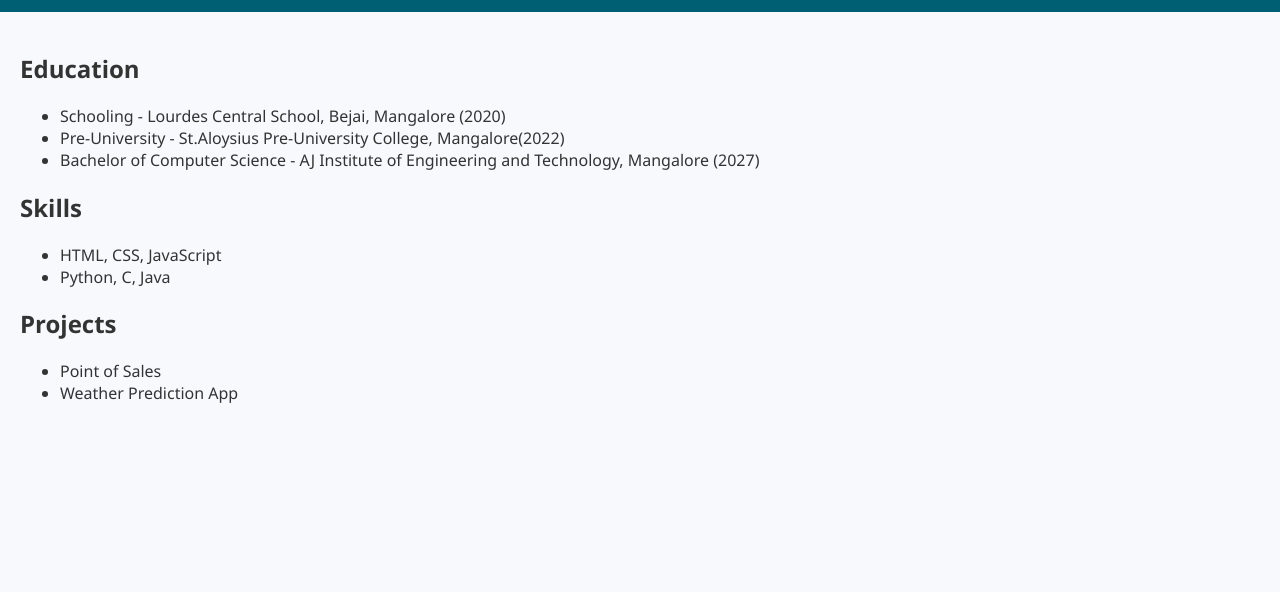
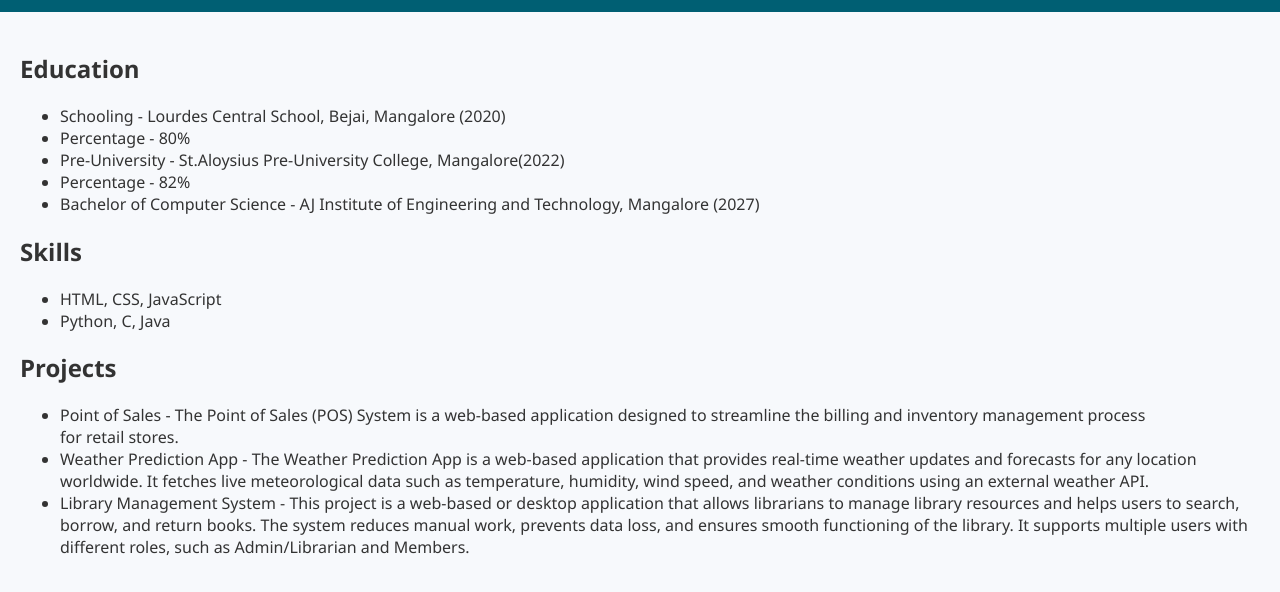
Before and after one commit to saanvipradhan23/resume-website, a plain HTML site: page resume.html in a window 1280 px wide. Shown: the part 126-718 px from the top of the page. Drawn offline with Linux system fonts and the light colour scheme.

Commit message:
Update resume.html

```diff
--- a/resume.html
+++ b/resume.html
@@ -21,7 +21,9 @@
             <h2>Education</h2>
             <ul>
                 <li>Schooling - Lourdes Central School, Bejai, Mangalore (2020)</li>
+                 <li>Percentage - 80%</li>
                 <li>Pre-University - St.Aloysius Pre-University College, Mangalore(2022)</li>
+                 <li>Percentage - 82%</li>
                 <li>Bachelor of Computer Science - AJ Institute of Engineering and Technology, Mangalore (2027)</li>
             </ul>
 
@@ -33,8 +35,9 @@
 
             <h2>Projects</h2>
             <ul>
-                <li>Point of Sales</li>
-                <li>Weather Prediction App</li>
+                <li>Point of Sales - The Point of Sales (POS) System is a web-based application designed to streamline the billing and inventory management process for retail stores.</li>
+                <li>Weather Prediction App - The Weather Prediction App is a web-based application that provides real-time weather updates and forecasts for any location worldwide. It fetches live meteorological data such as temperature, humidity, wind speed, and weather conditions using an external weather API.</li>
+                <li>Library Management System - This project is a web-based or desktop application that allows librarians to manage library resources and helps users to search, borrow, and return books. The system reduces manual work, prevents data loss, and ensures smooth functioning of the library. It supports multiple users with different roles, such as Admin/Librarian and Members.</li>
             </ul>
         </section>
     </main>
@@ -44,4 +47,5 @@
 <body>
 
 </body>
+
 </html>
```
